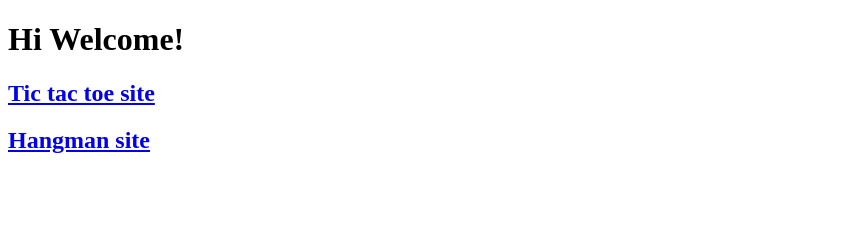
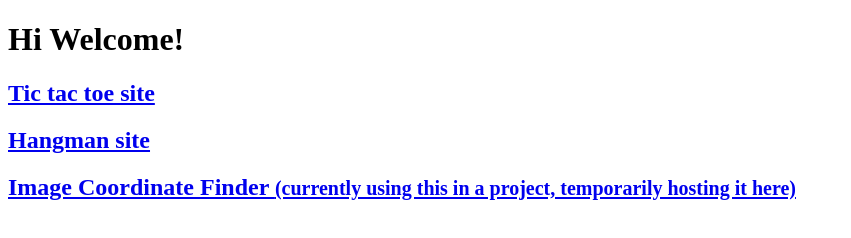
Before and after one commit to f-ishy/blep.github.io, a plain HTML site: page index.html in a window 1280 px wide. Shown: the whole page, without its empty margins (0-851 px from the left). Drawn offline with Linux system fonts and the light colour scheme.

Commit message:
Update index.html

```diff
--- a/index.html
+++ b/index.html
@@ -14,6 +14,7 @@
   <h1>Hi Welcome!</h1>
     <h2><a href="./tictactoe.html">Tic tac toe site</a></h2>
     <h2><a href="./hangman.html">Hangman site</a></h2>
+    <h2><a href="./imagecoordfinder.html">Image Coordinate Finder <small>(currently using this in a project, temporarily hosting it here)</small></a></h2>
 
 
 <script>
```
